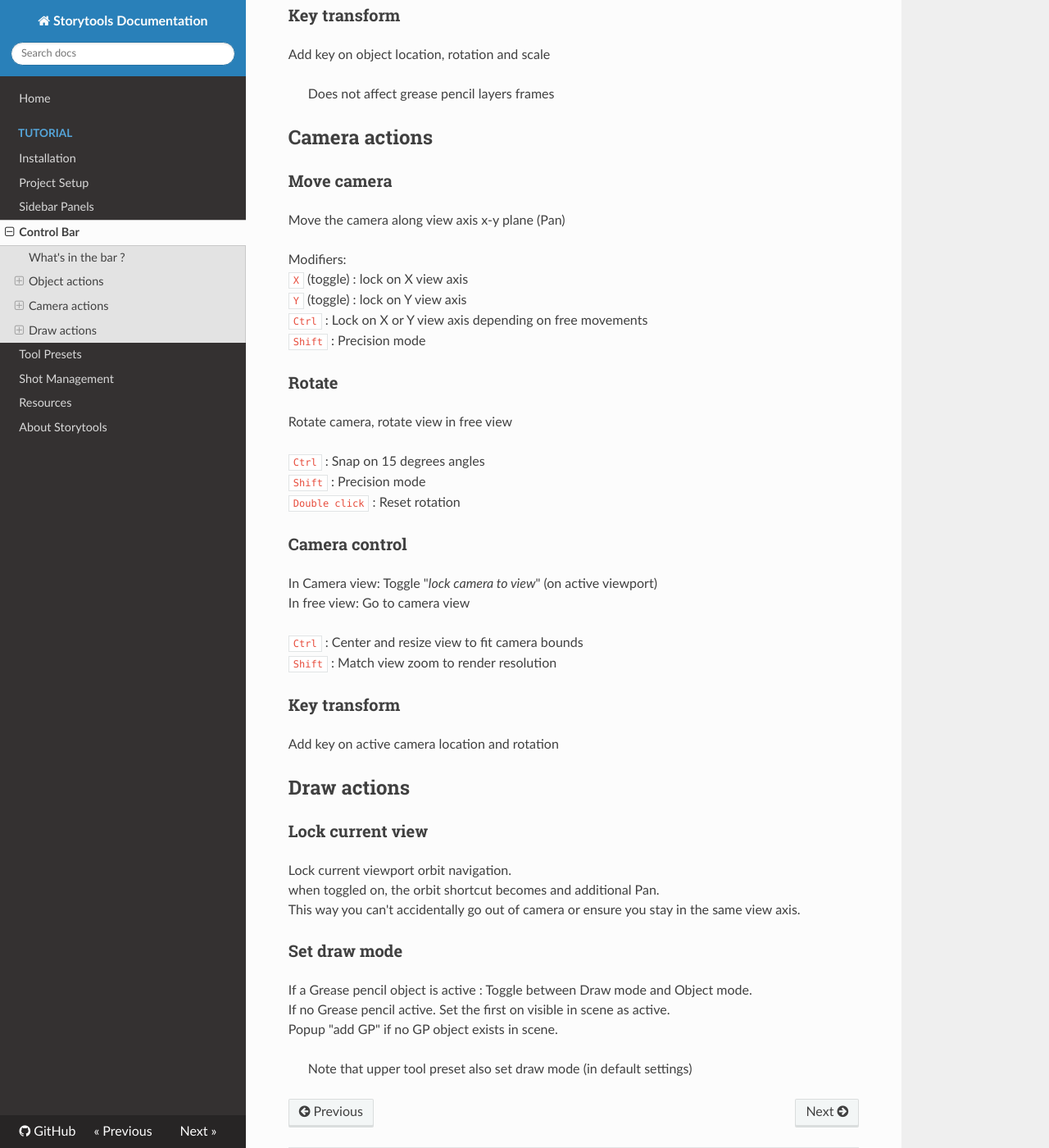
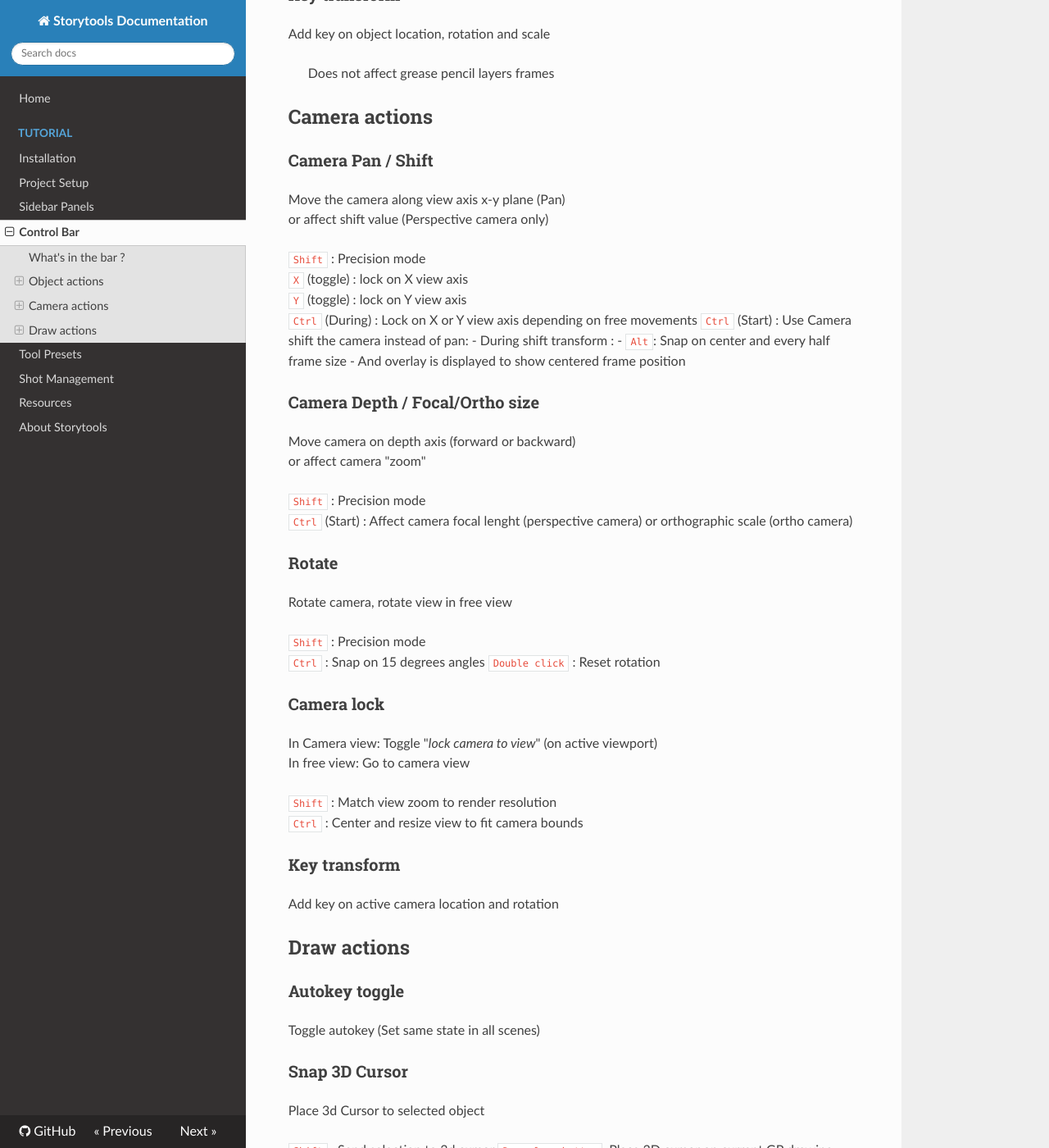
Before and after one commit to Pullusb/storytools-docs, an MkDocs documentation site: the page built from docs/tutorial/story-toolbar.md, in a window 1280 px wide and 1400 px high, scrolled down 1657 px. Shown: the whole window at 82% size. Built offline with MkDocs 1.6.1, drawn with Linux system fonts in a browser that asks for light colours; nearby versions of some CDN libraries; some of the changed text lies outside the part shown.

Commit message:
remove 4.3 compatibility warning and add latest gizmo button details

```diff
--- a/docs/tutorial/story-toolbar.md
+++ b/docs/tutorial/story-toolbar.md
@@ -19,17 +19,17 @@ You can collapse the bar or disable it completely in addon preferences
 
 Move active object perpendicular to view
 
+`Shift` : Precision mode
+`Ctrl` : Lock on X or Y view axis depending on free movements
 `X` (toggle) : lock on X view axis
 `Y` (toggle) : lock on Y view axis
-`Ctrl` : Lock on X or Y view axis depending on free movements
-`Shift` : Precision mode
 
 ### Move forward / backward
 
 Move the object in depth relative to camera.
 
+`Shift` : Precision mode
 `Ctrl` : Adjust Scale so object retain same size in camera frame
-`Shift` : Precision mode
 `Alt` : Constraint on horizontal plane
 
 > Note: even if you're in free navigation, The move is relative to camera
@@ -45,8 +45,8 @@ The overlay can be customised or disabled in addon preferences
 
 Rotate object on view axis
 
+`Shift` : Precision mode
 `Ctrl` : Snap on 15 degrees angles
-`Shift` : Precision mode
 
 ### Scale
 
@@ -58,8 +58,8 @@ Scale object, drag left<->right
 
 Align object with view
 
+`Shift` : Bring selected objects in front of camera
 `Ctrl` : Set object Z axis pointing up while aligning
-`Shift` : Bring selected objects in front of camera
 
 ### Key transform
 
@@ -70,32 +70,46 @@ Add key on object location, rotation and scale
 
 ## Camera actions
 
-### Move camera
+### Camera Pan / Shift
 
 Move the camera along view axis x-y plane (Pan)
+or affect shift value (Perspective camera only)
 
-Modifiers:
+`Shift` : Precision mode
 `X` (toggle) : lock on X view axis
 `Y` (toggle) : lock on Y view axis
-`Ctrl` : Lock on X or Y view axis depending on free movements
+`Ctrl` (During) : Lock on X or Y view axis depending on free movements
+`Ctrl` (Start) : Use Camera shift the camera instead of pan:
+  - During shift transform :
+    <!-- - `Shift`: Precision mode
+    - `X`/`Y` (toggle) to lock on axis -->
+    - `Alt`: Snap on center and every half frame size
+    - And overlay is displayed to show centered frame position
+
+### Camera Depth / Focal/Ortho size
+
+Move camera on depth axis (forward or backward)
+or affect camera "zoom"
+
 `Shift` : Precision mode
+`Ctrl` (Start) : Affect camera focal lenght (perspective camera) or orthographic scale (ortho camera)
+
 
 ### Rotate
 
 Rotate camera, rotate view in free view
 
+`Shift` : Precision mode
 `Ctrl` : Snap on 15 degrees angles
-`Shift` : Precision mode
 `Double click` : Reset rotation
 
-
-### Camera control
+### Camera lock
 
 In Camera view: Toggle "_lock camera to view_" (on active viewport)
 In free view: Go to camera view
 
+`Shift` : Match view zoom to render resolution
 `Ctrl` : Center and resize view to fit camera bounds
-`Shift` : Match view zoom to render resolution
 
 ### Key transform
 
@@ -103,6 +117,18 @@ Add key on active camera location and rotation
 
 
 ## Draw actions
+
+### Autokey toggle
+
+Toggle autokey (Set same state in all scenes)
+
+### Snap 3D Cursor
+
+Place 3d Cursor to selected object
+
+`Shift` : Send selection to 3d cursor
+`Drag from button`: Place 3D cursor on current GP drawing plane or geometry
+
 
 ### Lock current view
 
@@ -114,8 +140,7 @@ This way you can't accidentally go out of camera or ensure you stay in the same
 
 If a Grease pencil object is active : Toggle between Draw mode and Object mode.
 If no Grease pencil active. Set the first on visible in scene as active.
-Popup "add GP" if no GP object exists in scene.
+
+`Shift` : Popup "add GP" (pop without shift when no GP object exists in scene)
 
 > Note that upper tool preset also set draw mode (in default settings)
-
-<!-- `Ctrl` : Add a new object -->
```
Also changed, not shown: docs/tutorial/installation.md (+1 -1 lines), docs/tutorial/setup-project.md (+5 -4 lines), docs/tutorial/tool-presets.md (+3 -9 lines).
